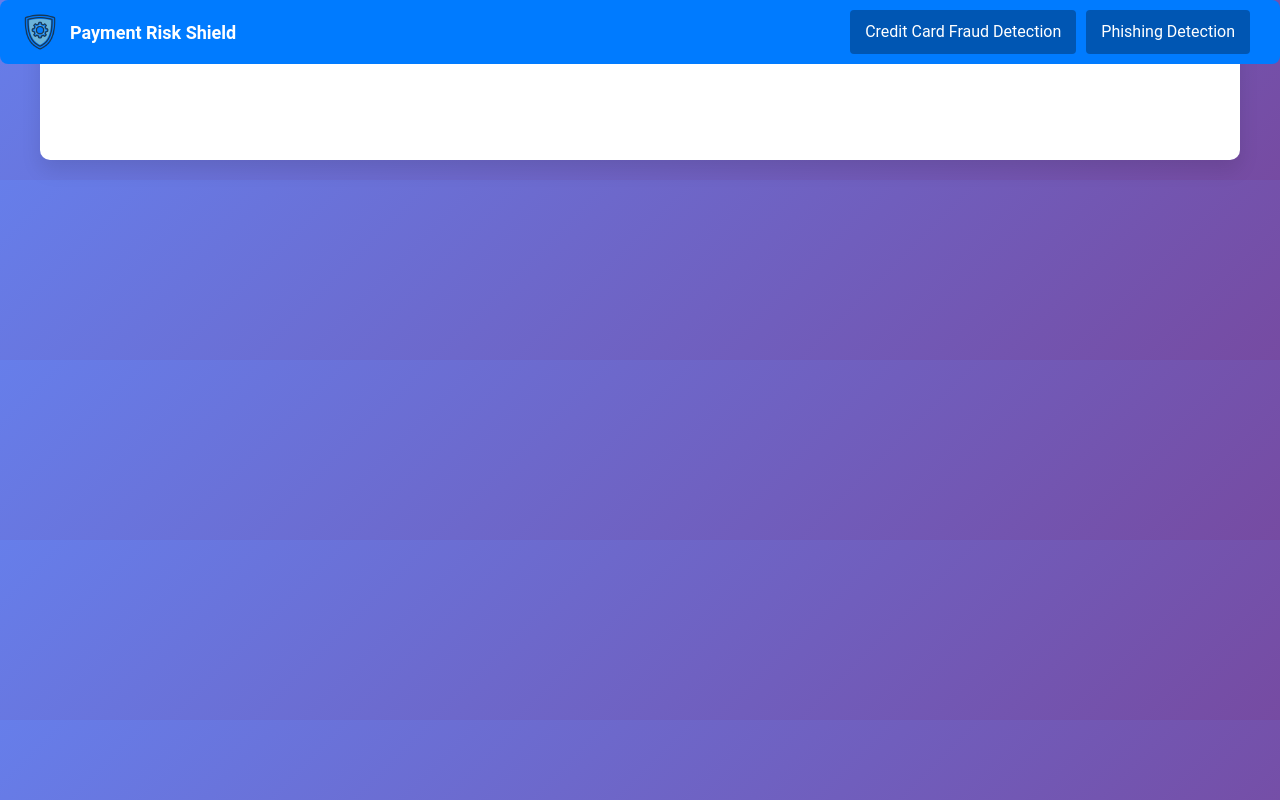
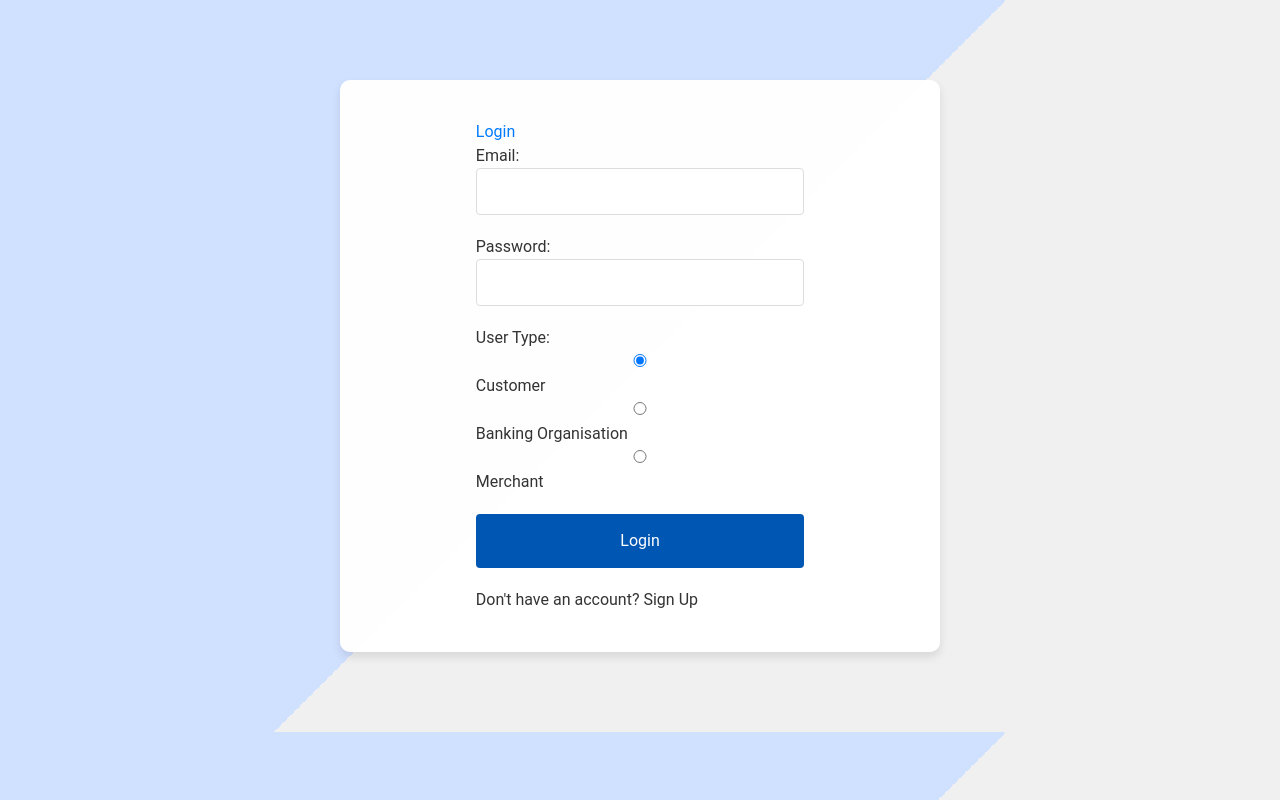
Before and after one commit to BeheraSas/Project--Payment-Risk-Shield, a React (Create React App) app in the folder frontend/: page /login in a window 1280 px wide. Built offline with nearby package versions, Linux system fonts and the light colour scheme.

Commit message:
Updated Ui with login, signup and different dashboard page based on user type

```diff
--- a/frontend/package.json
+++ b/frontend/package.json
@@ -11,7 +11,7 @@
     "react": "^18.3.1",
     "react-dom": "^18.3.1",
     "react-router-dom": "^6.23.1",
-    "react-scripts": "5.0.1",
+    "react-scripts": "^5.0.1",
     "web-vitals": "^2.1.4"
   },
   "scripts": {
--- a/frontend/src/App.css
+++ b/frontend/src/App.css
@@ -1,28 +1,20 @@
 /* src/App.css */
 body {
-  background: linear-gradient(135deg, #667eea, #764ba2);
+  background: linear-gradient(135deg, #d0e0ff 50%, #f0f0f0 50%); /* Light blue to soft gray */
   color: #333;
   font-family: 'Roboto', sans-serif;
   margin: 0;
   padding: 0;
 }
 
-  .root {
-    min-height: 100vh;
-    min-width: 100vw;
-    display: flex;
-    justify-content: center;
-    align-items: center;
-}
-
 .App {
-  background: #fff;
+  background: rgba(255, 255, 255, 0.98); /* Nearly opaque white for better readability */
   padding: 40px;
   border-radius: 10px;
-  box-shadow: 0 10px 20px rgba(0, 0, 0, 0.1);
+  box-shadow: 0 5px 10px rgba(0, 0, 0, 0.1); /* Lighter shadow */
   width: 100%;
-  max-width: 1200px; /* Increased max-width */
-  margin: 20px auto; /* Center align and adjust margin */
+  max-width: 600px;
+  margin: 80px auto;
   display: flex;
   flex-direction: column;
   align-items: center;
@@ -34,8 +26,8 @@ body {
   justify-content: space-between;
   align-items: center;
   margin-bottom: 20px;
-  background: #007bff;
-  padding: 10px 20px; /* Increase padding for better spacing */
+  background: #0056b3; /* Darkened blue for better contrast */
+  padding: 10px 20px;
   border-radius: 8px;
   position: fixed;
   top: 0;
@@ -69,74 +61,63 @@ body {
   color: #fff;
   text-decoration: none;
   font-size: 16px;
-  padding: 10px 15px; /* Adjust padding for better button size */
-  background: #0056b3;
+  padding: 10px 15px;
+  background: #007bff; /* Standard blue for links */
   border-radius: 4px;
   margin-left: 10px;
 }
 
 .nav-link:first-child {
-  margin-left: 0; /* Remove margin from first child for clean alignment */
+  margin-left: 0;
 }
 
 .nav-link:last-child {
-  margin-right: 10px; /* Adjust margin to create space from the edge */
+  margin-right: 10px;
 }
 
 .content {
-  width: 100%;
-  margin-top: 60px;
+  width: auto;
+  margin-top: 100px; /* Adjust for fixed navbar */
 }
 
-h1,
-h2 {
-  color: #007bff;
+h1, h2 {
+  color: #007bff; /* Blue for headings to maintain theme consistency */
 }
 
 form {
   display: grid;
-  grid-template-columns: 1fr 1fr;
+  grid-template-columns: 1fr;
   gap: 20px;
   width: 100%;
 }
 
-.form-group select {
-  padding: 12px;
-  border: 1px solid #ddd;
-}
-
-label {
-  font-weight: 500;
-  margin-bottom: 8px;
-  color: #555;
-}
-
-input {
+.form-group select, input {
   padding: 12px;
   border: 1px solid #ddd;
   border-radius: 4px;
   font-size: 14px;
+  width: 100%;
   transition: border-color 0.3s ease;
 }
 
 input:focus {
-  border-color: #007bff;
+  border-color: #007bff; /* Focus color */
 }
 
 button {
-  grid-column: span 2;
-  background: #007bff;
+  background: #0056b3; /* Darker blue for buttons */
   color: #fff;
   border: none;
   border-radius: 4px;
-  padding: 12px;
+  padding: 15px 20px;
   font-size: 16px;
   cursor: pointer;
   transition: background 0.3s ease;
+  width: 100%;
 }
 
 button:hover {
-  background: #0056b3;
+  background: #003a70; /* Even darker for hover effect */
 }
 
 .result {
@@ -156,3 +137,18 @@ button:hover {
   top: 35px;
   width: 40px;
 }
+
+@media (max-width: 600px) {
+  .App {
+    padding: 20px;
+    width: 90%;
+  }
+
+  .navbar {
+    padding: 5px 15px;
+  }
+
+  form {
+    grid-template-columns: 1fr;
+  }
+}
--- a/frontend/src/App.js
+++ b/frontend/src/App.js
@@ -1,60 +1,41 @@
 import React, { useState } from 'react';
-import { BrowserRouter as Router, Route, Link, Routes } from 'react-router-dom';
-import FormComponent from './components/FormComponent';
-import PredictionComponent from './components/PredictionComponent';
-import PhishingURLDetector from './components/PhishingURLDetector.component';
+import { BrowserRouter as Router, Route, Routes, Navigate } from 'react-router-dom';
+import Login from './components/Login';
+import SignUp from './components/SignUp';
+import CustomerHome from './components/CustomerHome';
+import BankingHome from './components/BankingHome';
+import MerchantHome from './components/MerchantHome';
 import './App.css';
-import logo from './assets/logo.png';
 
 function App() {
+  const [isAuthenticated, setIsAuthenticated] = useState(false);
+
+  const login = () => {
+    setIsAuthenticated(true);
+  };
+
   return (
     <Router>
       <div className="App">
-        <nav className="navbar">
-          <div className="navbar-left">
-            <img src={logo} alt="Logo" className="logo" />
-            <span className="app-title">Payment Risk Shield</span>
-          </div>
-          <div className="navbar-right">
-            <Link to="/" className="nav-link">Credit Card Fraud Detection</Link>
-            <Link to="/phishing-detection" className="nav-link">Phishing Detection</Link>
-          </div>
-        </nav>
-        <div className="content">
-          <Routes>
-            <Route path="/" element={<FraudDetectionPage />} />
-            <Route path="/phishing-detection" element={<PhishingURLDetector />} />
-          </Routes>
-        </div>
+        <Routes>
+          {!isAuthenticated ? (
+            <>
+              <Route path="/login" element={<Login onLogin={login} />} />
+              <Route path="/signup" element={<SignUp />} />
+              <Route path="*" element={<Navigate to="/login" />} />
+            </>
+          ) : (
+            <>
+              <Route path="/customer-home/*" element={<CustomerHome />} />
+              <Route path="/banking-home" element={<BankingHome />} />
+              <Route path="/merchant-home" element={<MerchantHome />} />
+              <Route path="*" element={<Navigate to="/customer-home" />} />
+            </>
+          )}
+        </Routes>
       </div>
     </Router>
   );
 }
 
-const FraudDetectionPage = () => {
-  const [result, setResult] = useState(null);
-
-  const handleFormSubmit = async (formData) => {
-    // Simulate API call for fraud detection
-    const response = await fakeApiCall(formData);
-    setResult(response.is_fraud);
-  };
-
-  const fakeApiCall = async (data) => {
-    // Simulated response from an API call
-    return new Promise((resolve) => {
-      setTimeout(() => {
-        resolve({ is_fraud: Math.random() > 0.5 });
-      }, 1000);
-    });
-  };
-
-  return (
-    <div>
-      <FormComponent onSubmit={handleFormSubmit} />
-      {result !== null && <PredictionComponent result={result} />}
-    </div>
-  );
-};
-
 export default App;
--- /dev/null
+++ b/frontend/src/components/BankingHome.js
@@ -0,0 +1,11 @@
+// src/components/BankingHome.js
+import React from 'react';
+
+const BankingHome = () => (
+  <div>
+    <h2>Welcome, Banking Centre!</h2>
+    {/* Add more banking centre-specific content here */}
+  </div>
+);
+
+export default BankingHome;
--- /dev/null
+++ b/frontend/src/components/CustomerHome.js
@@ -0,0 +1,29 @@
+// src/components/CustomerHome.js
+import React from 'react';
+import { Route, Routes, Link } from 'react-router-dom';
+import FraudDetectionPage from './FormComponent';
+import PhishingURLDetector from './PhishingURLDetector.component';
+import logo from '../assets/logo.png';
+
+const CustomerHome = () => (
+  <div>
+    <nav className="navbar">
+      <div className="navbar-left">
+        <img src={logo} alt="Logo" className="logo" />
+        <span className="app-title">Payment Risk Shield</span>
+      </div>
+      <div className="navbar-right">
+        <Link to="/" className="nav-link">Credit Card Fraud Detection</Link>
+        <Link to="/phishing-detection" className="nav-link">Phishing Detection</Link>
+      </div>
+    </nav>
+    <div className="content">
+      <Routes>
+        <Route path="/" element={<FraudDetectionPage />} />
+        <Route path="/phishing-detection" element={<PhishingURLDetector />} />
+      </Routes>
+    </div>
+  </div>
+);
+
+export default CustomerHome;
--- /dev/null
+++ b/frontend/src/components/Login.js
@@ -0,0 +1,98 @@
+// src/components/Login.js
+import React, { useState } from 'react';
+import { Link, useNavigate } from 'react-router-dom';
+
+const Login = ({ onLogin }) => {
+  const [email, setEmail] = useState('');
+  const [password, setPassword] = useState('');
+  const [userType, setUserType] = useState('customer');  // Default to 'customer'
+  const [error, setError] = useState('');
+  const navigate = useNavigate();
+
+  const handleSubmit = (e) => {
+    e.preventDefault();
+
+    // Example login logic
+    if (email === 'abc@gmail.com' && password === 'abc') {
+      onLogin(); // Set authenticated state
+      switch(userType) {
+        case 'customer':
+          navigate('/customer-home');
+          break;
+        case 'bankingCentre':
+          navigate('/banking-home');
+          break;
+        case 'merchant':
+          navigate('/merchant-home');
+          break;
+        default:
+          setError('Invalid user type');
+      }
+    } else {
+      setError('Invalid credentials');
+    }
+  };
+
+  return (
+    <div>
+      <h2>Login</h2>
+      <form onSubmit={handleSubmit}>
+        <div>
+          <label>Email:</label>
+          <input
+            type="email"
+            value={email}
+            onChange={(e) => setEmail(e.target.value)}
+          />
+        </div>
+        <div>
+          <label>Password:</label>
+          <input
+            type="password"
+            value={password}
+            onChange={(e) => setPassword(e.target.value)}
+          />
+        </div>
+        <div>
+          <label>User Type:</label>
+          <div>
+            <input
+              type="radio"
+              id="customer"
+              name="userType"
+              value="customer"
+              checked={userType === 'customer'}
+              onChange={(e) => setUserType(e.target.value)}
+            />
+            <label htmlFor="customer">Customer</label>
+            <input
+              type="radio"
+              id="bankingCentre"
+              name="userType"
+              value="bankingCentre"
+              checked={userType === 'bankingCentre'}
+              onChange={(e) => setUserType(e.target.value)}
+            />
+            <label htmlFor="bankingCentre">Banking Organisation</label>
+            <input
+              type="radio"
+              id="merchant"
+              name="userType"
+              value="merchant"
+              checked={userType === 'merchant'}
+              onChange={(e) => setUserType(e.target.value)}
+            />
+            <label htmlFor="merchant">Merchant</label>
+          </div>
+        </div>
+        {error && <div style={{ color: 'red' }}>{error}</div>}
+        <button type="submit">Login</button>
+      </form>
+      <div style={{ marginTop: '20px' }}>
+        <p>Don't have an account? <Link to="/signup">Sign Up</Link></p>
+      </div>
+    </div>
+  );
+};
+
+export default Login;
--- /dev/null
+++ b/frontend/src/components/MerchantHome.js
@@ -0,0 +1,11 @@
+// src/components/MerchantHome.js
+import React from 'react';
+
+const MerchantHome = () => (
+  <div>
+    <h2>Welcome, Merchant!</h2>
+    {/* Add more merchant-specific content here */}
+  </div>
+);
+
+export default MerchantHome;
--- /dev/null
+++ b/frontend/src/components/SignUp.js
@@ -0,0 +1,46 @@
+// src/components/SignUp.js
+import React, { useState } from 'react';
+import { Link, useNavigate } from 'react-router-dom';
+
+const SignUp = () => {
+  const [email, setEmail] = useState('');
+  const [password, setPassword] = useState('');
+  const navigate = useNavigate();
+
+  const handleSubmit = (e) => {
+    e.preventDefault();
+    // Add your sign-up logic here
+    alert('Account created! You can now log in.');
+    navigate('/login');
+  };
+
+  return (
+    <div>
+      <h2>Sign Up</h2>
+      <form onSubmit={handleSubmit}>
+        <div>
+          <label>Email:</label>
+          <input
+            type="email"
+            value={email}
+            onChange={(e) => setEmail(e.target.value)}
+          />
+        </div>
+        <div>
+          <label>Password:</label>
+          <input
+            type="password"
+            value={password}
+            onChange={(e) => setPassword(e.target.value)}
+          />
+        </div>
+        <button type="submit">Sign Up</button>
+      </form>
+      <p>
+        Already have an account? <Link to="/login">Log in</Link>
+      </p>
+    </div>
+  );
+};
+
+export default SignUp;
```
Also changed, not shown: 1 other file (tests, documents, lock files or other folders).
